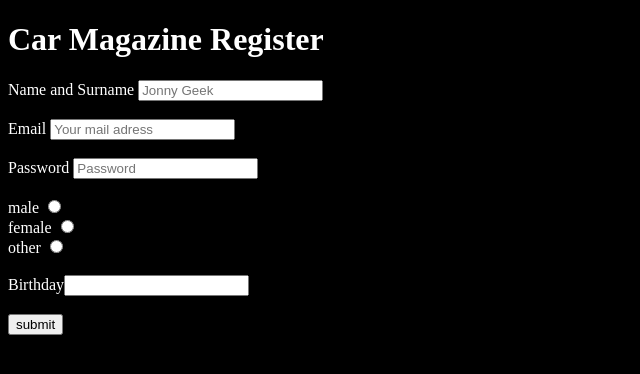
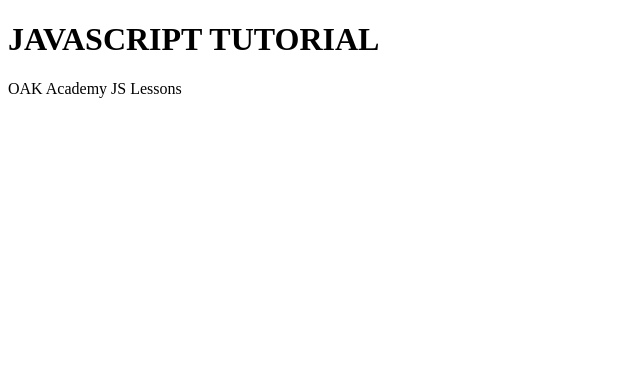
Before and after one commit to avolfer/Front-End-Web-Developement-with-Javascript-HTML-CSS-Bootstrap, a plain HTML site: page index.html in a window 1280 px wide. Shown: the whole page, without its empty margins (0-640 px from the left). Drawn offline with Linux system fonts and the light colour scheme.

Commit message:
change code

```diff
--- a/index.html
+++ b/index.html
@@ -1,56 +1,16 @@
 <!DOCTYPE html>
 <html lang="en">
-<head>
-    <meta charset="UTF-8">
-    <meta http-equiv="X-UA-Compatible" content="IE=edge">
-    <meta name="viewport" content="width=device-width, initial-scale=1.0">
-    <link rel="stylesheet" type="text/css" href="style.css">
-    <title>Register Page</title>
-</head>
+  <head>
+    <meta charset="UTF-8" />
+    <meta http-equiv="X-UA-Compatible" content="IE=edge" />
+    <meta name="viewport" content="width=device-width, initial-scale=1.0" />
+    <title>JAVASCRIPT TUTORIAL</title>
+  </head>
 
+  <body>
+    <h1>JAVASCRIPT TUTORIAL</h1>
+    <p>OAK Academy JS Lessons</p>
+  </body>
 
-<body>
-    <h1>Car Magazine Register</h1>
-    <form action="index.html">
-
-        <label for="nameSurname">Name and Surname</label>
-        <input id="nameSurname" type="text" name="" placeholder="Jonny Geek" required>
-        <br>
-        <br>
-
-        <label for="email">Email</label>
-        <input id="email" type="text" name="email" placeholder="Your mail adress" required>
-        <br>
-        <br>
-
-        <label for="password">Password</label>
-        <input id="password" type="password" name="password" value="" placeholder="Password" required>
-        <br>
-        <br>
-
-        <label for="male">male</label>
-        <input id="" type="radio" name="gender">
-        <br>
-
-        <label for="female">female</label>
-        <input id="" type="radio" name="gender">
-        <br>
-
-        <label for="other">other</label>
-        <input id="other" type="radio" name="gender">
-        <br>
-        <br>
-
-        <label for="data">
-            Birthday<input id="data" type="data" required>
-        </label>
-        <br>
-        <br>
-
-        <input type="submit" value="submit">
-
-    </form>
-
-    <script src="script.js"></script>
-</body>
+  <script src="script.js"></script>
 </html>
```
